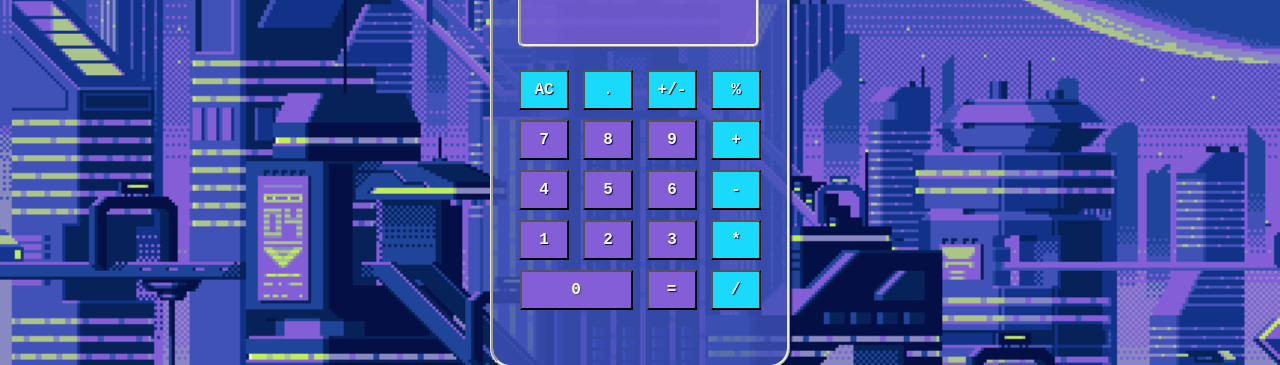
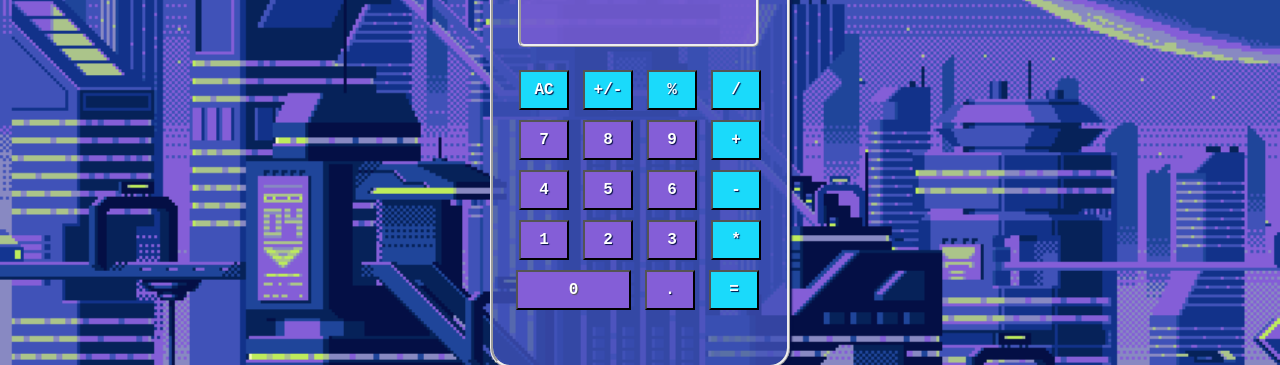
Before and after one commit to ubik97/pocket-calc, a plain HTML site: page pcalc.html in a window 1280 px wide. Shown: the part 230-595 px from the top of the page. Drawn offline with Linux system fonts and the light colour scheme.

Commit message:
finalized css hopefully

```diff
--- a/pcalc.html
+++ b/pcalc.html
@@ -22,9 +22,9 @@
   <div class="output"><p align="right" id="output"></p></div>
   <br/>
   <button onclick="reset()" class="ops" id="reset">AC</button>
-  <button onclick="dec()" class="ops" id="dec">.</button>
   <button onclick="signSwitch()" class="ops">+/-</button>
   <button onclick="percent" class="ops" id="percent">%</button>
+  <button class="ops">/</button>
   <br/>
   <button onclick="number7()" class="num">7</button>
   <button onclick="number8()" class="num">8</button>
@@ -41,9 +41,11 @@
   <button onclick="number3()" class="num">3</button>
   <button class="ops">*</button>
   <br/>
+  <div id="p" aligh="left">
   <button onclick="number0()" class="num" id="zero">0</button>
+  <button onclick="dec()" class="num" id="dec">.</button>
   <button id="equals">=</button>
-  <button class="ops">/</button>
+  </div>
   </div>
 </center>
 
--- a/style.css
+++ b/style.css
@@ -43,16 +43,12 @@ button:hover {
   background-color: blue;
 }
 
-.ops, #reset {
+.ops, #reset, #equals {
   background-color: #1ADAFB;
 }
 
 #reset {
   margin-left: -0.20;
-}
-
-#equals {
-  background-color: #845ED7;
 }
 
 .output {
@@ -84,11 +80,12 @@ button:hover {
 
 #zero {
   height: 40px;
-  width: 113px;
+  width: 115px;
   background-color: #BEEC5C;
   text-shadow: 1px 1px 1px #525354;
   background-color: #845ED7;
   color: #fff;
+  margin-left: -0.05px;
 }
 
 #calculator {
```
